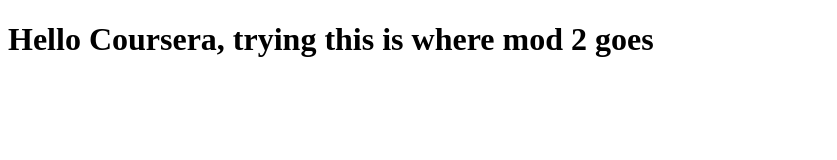
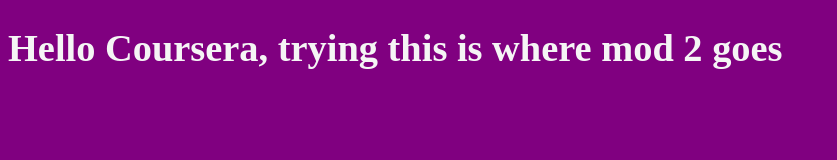
Before and after one commit to Vkodali117/Coursera, a plain HTML site: page Mod2_assignment/index.html in a window 1280 px wide. Shown: the whole page, without its empty margins (0-837 px from the left). Drawn offline with Linux system fonts and the light colour scheme; files whose address does not match are found by name.

Commit message:
establishing framewor

```diff
--- /dev/null
+++ b/Mod2_assignment/CSS/styles.css
@@ -0,0 +1,4 @@
+body{background: purple;
+	 font-size: 120%;
+	 font-family: monotype corsiva; }
+h1{color: whitesmoke;}
--- a/Mod2_assignment/index.html
+++ b/Mod2_assignment/index.html
@@ -4,6 +4,7 @@
 	<meta charset="utf-8">
 	<meta name="viewport" content="width=device-width, initial-scale=1">
 	<title>Hello Coursera</title>
+	<link rel="stylesheet" href="C:\Users\vkroc\Coursera\Mod2_assignment\CSS\styles.css">
 </head>
 <body>
 <h1>Hello Coursera, trying this is where mod 2 goes</h1>
```
